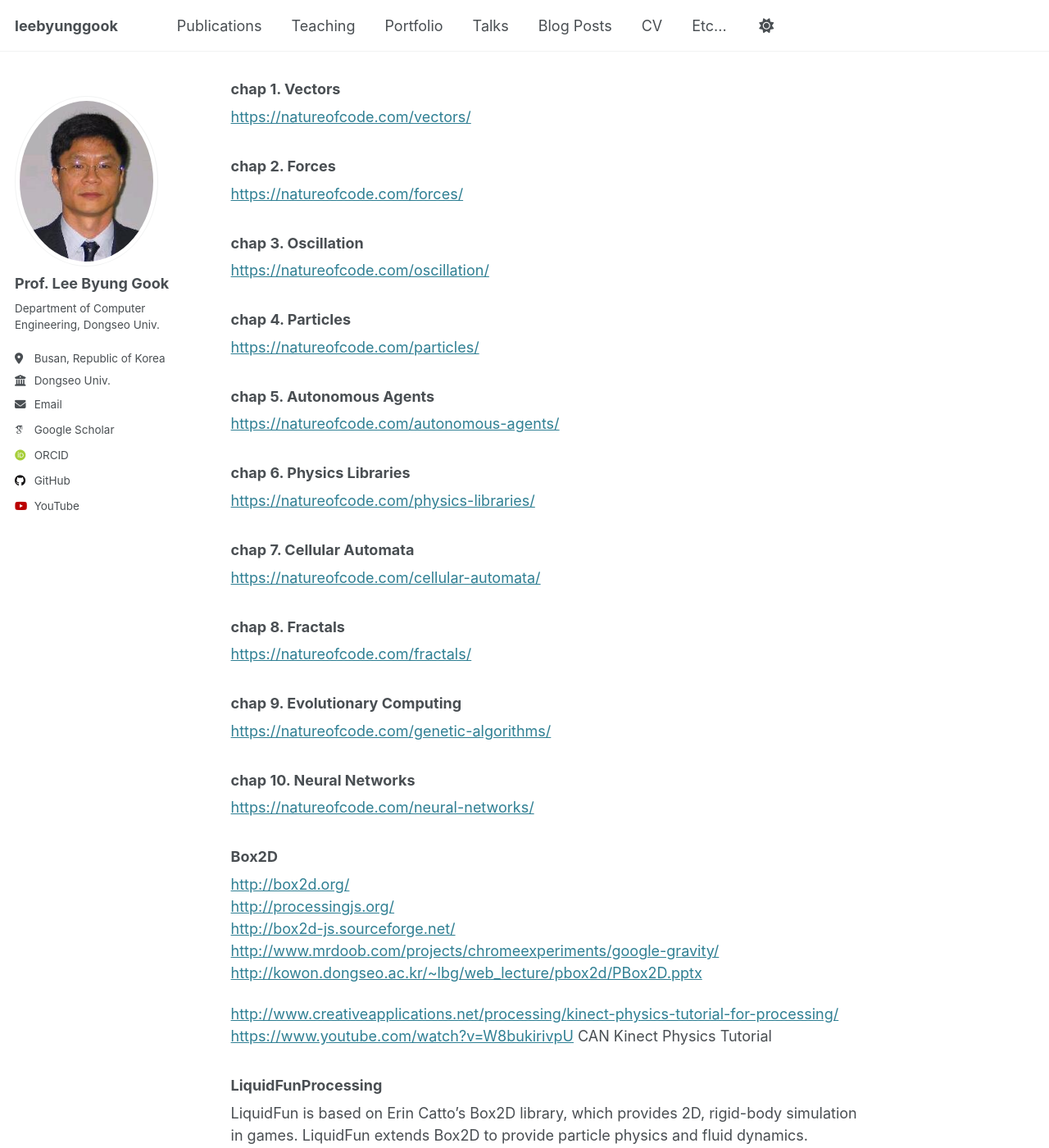
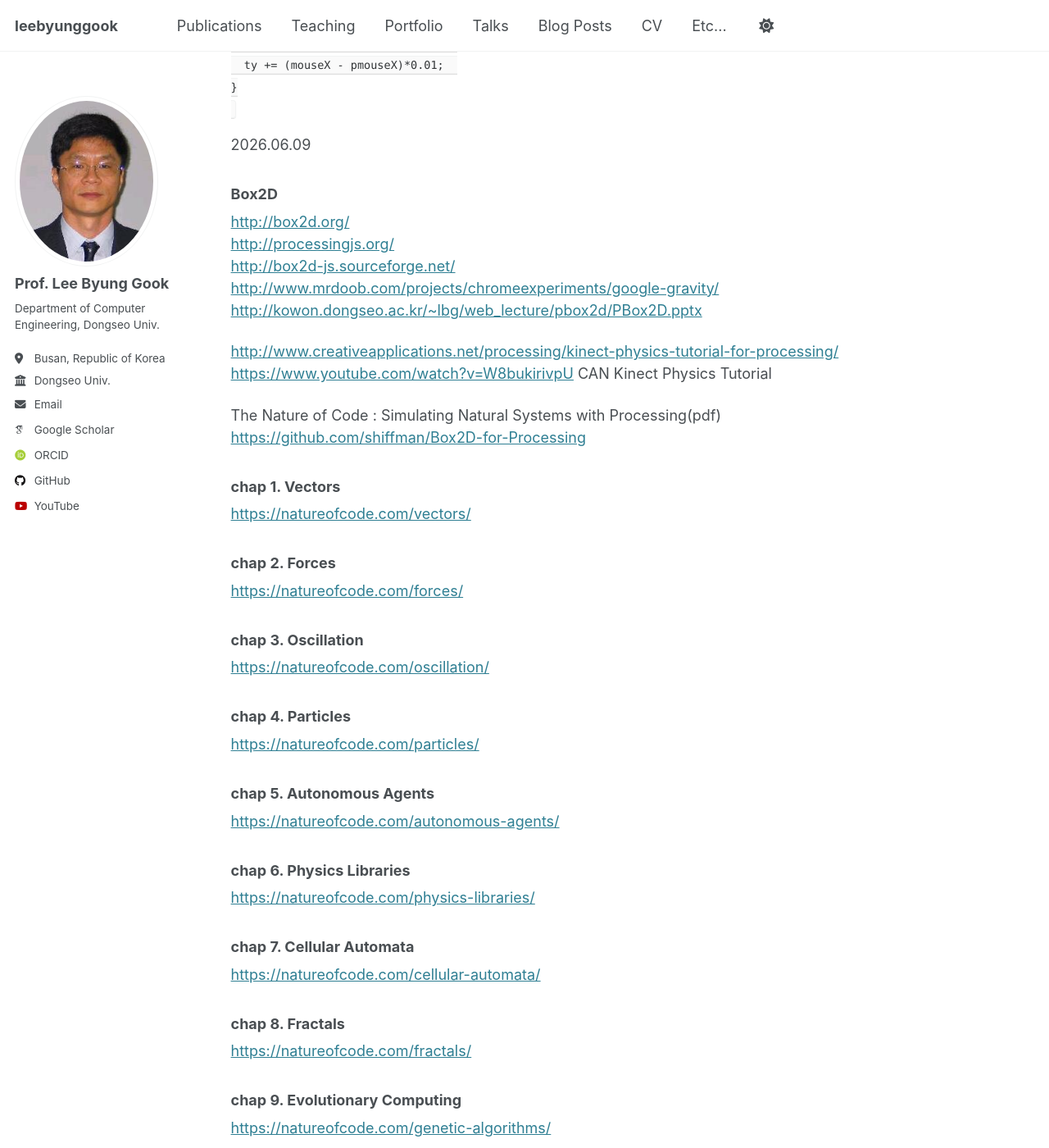
Before and after one commit to leebyunggook/leebyunggook.github.io, a Jekyll site: the page built from _pages/PhysicsProcessing.md, in a window 1280 px wide and 1400 px high, scrolled down 4920 px. Shown: the whole window at 82% size. Built offline with Jekyll 4.4.1, drawn with Linux system fonts in a browser that asks for light colours; some web fonts are replaced; our own code applies the rules of GitHub Pages for plain Markdown files; part of the change alters nothing that is shown; some of the changed text lies outside the part shown.

Commit message:
Update PhysicsProcessing.md

```diff
--- a/_pages/PhysicsProcessing.md
+++ b/_pages/PhysicsProcessing.md
@@ -74,8 +74,8 @@ Simple Logo and Pattern
 ### chap 8. Objects
 
 8 [Objects](http://learningprocessing.com/examples/chp08/example-08-01-singleobject) <br>
-MovingCar, RainDrop, MovingMark, MovingBezier, MovingArc<br>
-FaceMeshMediaPipe Sound Analysis ...<br>
+MovingCar, RainDrop, MovingMark, MovingBezier<br>
+FaceMeshMediaPipe ...<br>
 [RainDrop Gravity Behavior](http://learningprocessing.com/exercises/chp08/exercise-08-05-gravity-ball)<br>
 
 [object-oriented programming (OOP)](./OOP.pdf) [pptx](./OOP.pptx) works in Processing <br>
@@ -107,6 +107,10 @@ for(int i=0; i&ltmks.length; i++) {
 }
 </code></pre>
 
+2026.05.26 <br>
+Variable, Array, ArrayList<br>
+ConcentricSound Sound Analysis ...<br>
+
 ArrayList
 <pre><code>
 ArrayList &ltMovingMark&gtmks;
@@ -134,6 +138,8 @@ flowers mountains faces tree <br>
 ParticleSystemSmoke <br>
 [https://processing.org/examples/smokeparticlesystem.html](https://processing.org/examples/smokeparticlesystem.html) <br>
 
+2026.06.02 <br>
+
 ### chap 14. Transformations and 3D
 [transformation](./Transformation.pdf) [pptx](./Transformtion.pptx) <br>
 [https://processing.org/tutorials/p3d/](https://processing.org/tutorials/p3d/)
@@ -153,6 +159,18 @@ void mouseDragged() {
   ty += (mouseX - pmouseX)*0.01;
 }
 </code></pre>
+
+2026.06.09 <br>
+
+### Box2D
+[http://box2d.org/](http://box2d.org/) <br>
+[http://processingjs.org/](http://processingjs.org/) <br>
+[http://box2d-js.sourceforge.net/](http://box2d-js.sourceforge.net/) <br>
+[http://www.mrdoob.com/projects/chromeexperiments/google-gravity/](http://www.mrdoob.com/projects/chromeexperiments/google-gravity/) <br>
+[http://kowon.dongseo.ac.kr/~lbg/web_lecture/pbox2d/PBox2D.pptx](http://kowon.dongseo.ac.kr/~lbg/web_lecture/pbox2d/PBox2D.pptx) <br>
+
+[http://www.creativeapplications.net/processing/](http://www.creativeapplications.net/processing/)[kinect-physics-tutorial-for-processing/](kinect-physics-tutorial-for-processing/) <br>
+[https://www.youtube.com/watch?v=W8bukirivpU](https://www.youtube.com/watch?v=W8bukirivpU) CAN Kinect Physics Tutorial <br>
 
 The Nature of Code : Simulating Natural Systems with Processing(pdf) <br>
 [https://github.com/shiffman/Box2D-for-Processing](https://github.com/shiffman/Box2D-for-Processing)
@@ -186,16 +204,6 @@ The Nature of Code : Simulating Natural Systems with Processing(pdf) <br>
 
 ### chap 10. Neural Networks
 [https://natureofcode.com/neural-networks/](https://natureofcode.com/neural-networks/)
-
-### Box2D
-[http://box2d.org/](http://box2d.org/) <br>
-[http://processingjs.org/](http://processingjs.org/) <br>
-[http://box2d-js.sourceforge.net/](http://box2d-js.sourceforge.net/) <br>
-[http://www.mrdoob.com/projects/chromeexperiments/google-gravity/](http://www.mrdoob.com/projects/chromeexperiments/google-gravity/) <br>
-[http://kowon.dongseo.ac.kr/~lbg/web_lecture/pbox2d/PBox2D.pptx](http://kowon.dongseo.ac.kr/~lbg/web_lecture/pbox2d/PBox2D.pptx) <br>
-
-[http://www.creativeapplications.net/processing/](http://www.creativeapplications.net/processing/)[kinect-physics-tutorial-for-processing/](kinect-physics-tutorial-for-processing/) <br>
-[https://www.youtube.com/watch?v=W8bukirivpU](https://www.youtube.com/watch?v=W8bukirivpU) CAN Kinect Physics Tutorial <br>
 
 ### LiquidFunProcessing
 LiquidFun is based on Erin Catto's Box2D library, which provides 2D, rigid-body simulation in games. LiquidFun extends Box2D to provide particle physics and fluid dynamics. <br>
```
